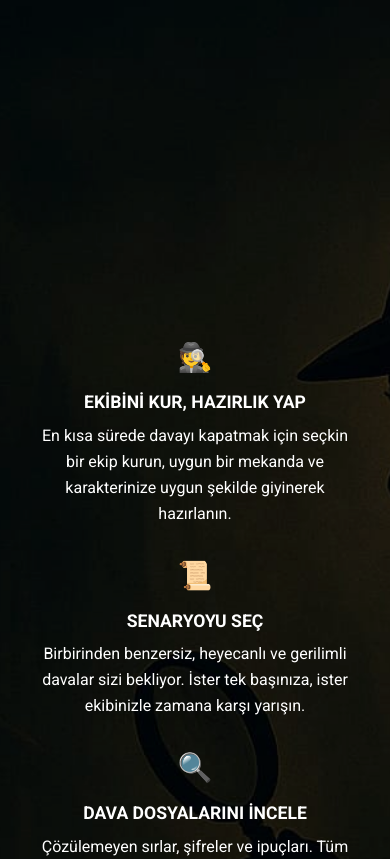
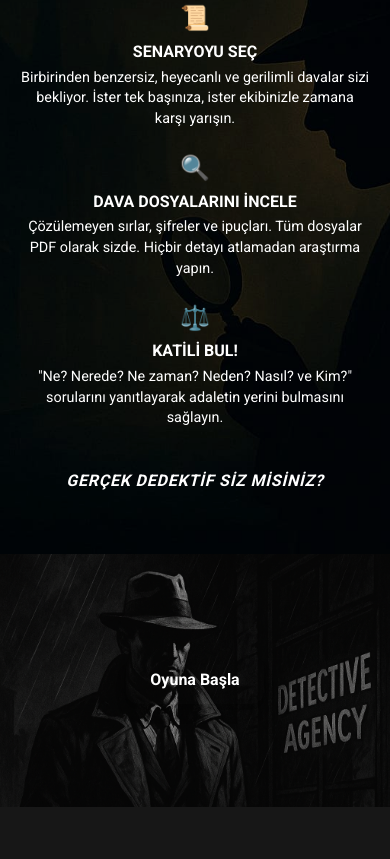
Before and after one commit to mustafatoptss/MySteria, a React (Vite) app: page / in a window 390 px wide. Shown: the part 944-1803 px from the top of the page. Built offline with nearby package versions, Linux system fonts and the light colour scheme; no server answers.

Commit message:
responsive hatalar giderildi

```diff
--- a/src/components/Modal.jsx
+++ b/src/components/Modal.jsx
@@ -6,7 +6,7 @@ function Modal({ isOpen, onClose, children }) {
   return (
     <div
       onClick={onClose}
-      className="fixed inset-0 bg-black bg-opacity-70 flex justify-center items-center z-50"
+      className="fixed inset-0 bg-black bg-opacity-70 flex justify-center items-start pt-[80px] sm:pt-0 z-50"
     >
       <div
         onClick={(e) => e.stopPropagation()}
--- a/src/components/SecondScreen.css
+++ b/src/components/SecondScreen.css
@@ -1,89 +1,78 @@
 @layer utilities {
-  .secondscreen-container {
-    position: relative;
-  }
-
-  .secondscreen-left {
-    background: linear-gradient(to right, #000000, #111111);
-  }
-
-  .secondscreen-bottom {
-    position: relative;
-  }
-
-  /* Mobil görünüm ayarları */
   @media screen and (max-width: 767px) {
     .secondscreen-container {
       flex-direction: column;
+      height: auto;
+      min-height: 100vh;
+      overflow-y: auto;
     }
 
-    /* Üst kısımda iki yarım ekran yerine tam ekran yapılır */
-    .secondscreen-container > .flex {
+    .secondscreen-top {
       flex-direction: column;
       height: auto;
     }
 
-    /* Sol üst alan (metin kısmı) */
-    .secondscreen-left,
-    .secondscreen-container > .flex > div:first-child {
-      width: 100%;
-      padding: 2rem 1rem;
-      min-height: 30vh;
-      order: 1;
-    }
-
-    /* Sağ üst alan (4 madde) */
-    .secondscreen-right,
-    .secondscreen-container > .flex > div:nth-child(2) {
-      width: 100%;
-      padding: 1.4rem 1rem;
-      min-height: 60vh;
+    .secondscreen-right {
+      height: auto !important;
+      min-height: 50vh;
+      max-height: none;
+      padding: 1rem 0.5rem;
       order: 2;
     }
 
-    /* Alt buton alanı */
-    .secondscreen-bottom,
-    .secondscreen-container > div:last-child {
-      width: 100%;
-      height: auto;
-      padding: 2rem 1rem;
-      display: flex;
-      align-items: center;
-      justify-content: center;
-      order: 3;
+    .secondscreen-right .relative {
+      height: 100% !important;
+      padding: 0.5rem;
     }
 
-    /* Buton boyutu */
-    .secondscreen-bottom button {
-      font-size: 1.25rem;
-      padding: 0.75rem 1.5rem;
+    .secondscreen-right .space-y-4 {
+      padding: 0.25rem;
+      gap: 1.5rem;
     }
 
-    /* Yazı boyutları */
-    .secondscreen-left h1,
-    .secondscreen-container h1 {
-      font-size: 2rem;
+    .secondscreen-right .flex.flex-col.items-center {
+      transform: scale(1);
+      margin-bottom: 1.5rem;
     }
 
-    .secondscreen-left p,
-    .secondscreen-container p {
+    /* Metin boyutları */
+    .secondscreen-container h1 {
+      font-size: 1.8rem;
+    }
+
+    .secondscreen-container h2 {
       font-size: 1.1rem;
     }
 
-    .secondscreen-container h2 {
-      font-size: 1.25rem;
+    .secondscreen-container p {
+      font-size: 0.9rem;
+      line-height: 1.3rem;
     }
 
     .secondscreen-container .text-3xl {
-      font-size: 1.75rem;
+      font-size: 1.5rem;
+    }
+
+    .secondscreen-container .text-2xl {
+      font-size: 1.2rem;
     }
 
     .secondscreen-container .text-xl {
-      font-size: 1.1rem;
+      font-size: 1rem;
     }
 
     .secondscreen-container .text-base {
-      font-size: 1rem;
+      font-size: 0.9rem;
+    }
+
+    /* Alt kısım butonu */
+    .secondscreen-bottom {
+      height: auto;
+    }
+
+    .secondscreen-bottom button {
+      font-size: 1.1rem;
+      padding: 0.75rem 1.5rem;
     }
   }
 }
--- a/src/components/SecondScreen.jsx
+++ b/src/components/SecondScreen.jsx
@@ -11,11 +11,11 @@ function SecondScreen() {
   return (
     <div className="secondscreen-container flex flex-col h-screen bg-black text-white text-base">
       {/* ÜST: Üst bölümler (yarı yarıya) */}
-      <div className="flex flex-col md:flex-row h-1/2">
+      <div className="secondscreen-top flex flex-col md:flex-row md:h-1/2 h-auto">
         {/* Sol üst */}
         <div
           onClick={() => navigate('./game')}
-          className="w-full md:w-1/2 flex items-center justify-center px-6 cursor-pointer hover:scale-105 transition-transform duration-300 bg-black"
+          className="w-full md:w-1/2 flex items-center justify-center px-6 cursor-pointer hover:scale-105 transition-transform duration-300 bg-black py-8 md:py-0"
         >
           <div>
             <h1 className="text-center text-3xl font-bold mb-4 tracking-wide">
@@ -29,16 +29,16 @@ function SecondScreen() {
 
         {/* Sağ üst */}
         <div
-          className="w-full md:w-1/2 relative bg-cover bg-no-repeat bg-center"
+          className="secondscreen-right w-full md:w-1/2 relative bg-cover bg-no-repeat bg-center min-h-[50vh] md:min-h-full"
           style={{ backgroundImage: `url(${bg4})` }}
         >
           <div className="absolute inset-0 bg-black opacity-20"></div>
-          <div className="relative h-full flex flex-col items-center justify-center p-6">
-            <div className="space-y-8 max-w-2xl text-center">
+          <div className="relative flex flex-col items-center justify-center p-4 md:p-6 h-full">
+            <div className="space-y-4 md:space-y-8 max-w-2xl text-center">
               {/* Madde 1 */}
-              <div className="flex flex-col items-center transform transition-transform duration-300 hover:scale-105 hover:shadow-lg cursor-pointer mt-90">
-                <div className="text-3xl mb-4">🕵️</div>
-                <h2 className="text-xl font-bold mb-2">EKİBİNİ KUR, HAZIRLIK YAP</h2>
+              <div className="flex flex-col items-center transform transition-transform duration-300 hover:scale-105 hover:shadow-lg cursor-pointer mt-4 md:mt-0">
+                <div className="text-3xl mb-2 md:mb-4">🕵️</div>
+                <h2 className="text-xl font-bold mb-1 md:mb-2">EKİBİNİ KUR, HAZIRLIK YAP</h2>
                 <p className="text-base leading-relaxed">
                   En kısa sürede davayı kapatmak için seçkin bir ekip kurun, uygun bir
                   mekanda ve karakterinize uygun şekilde giyinerek hazırlanın.
@@ -47,8 +47,8 @@ function SecondScreen() {
 
               {/* Madde 2 */}
               <div className="flex flex-col items-center transform transition-transform duration-300 hover:scale-105 hover:shadow-lg cursor-pointer">
-                <div className="text-3xl mb-4">📜</div>
-                <h2 className="text-xl font-bold mb-2">SENARYOYU SEÇ</h2>
+                <div className="text-3xl mb-2 md:mb-4">📜</div>
+                <h2 className="text-xl font-bold mb-1 md:mb-2">SENARYOYU SEÇ</h2>
                 <p className="text-base leading-relaxed">
                   Birbirinden benzersiz, heyecanlı ve gerilimli davalar sizi bekliyor.
                   İster tek başınıza, ister ekibinizle zamana karşı yarışın.
@@ -57,8 +57,8 @@ function SecondScreen() {
 
               {/* Madde 3 */}
               <div className="flex flex-col items-center transform transition-transform duration-300 hover:scale-105 hover:shadow-lg cursor-pointer">
-                <div className="text-3xl mb-4">🔍</div>
-                <h2 className="text-xl font-bold mb-2">DAVA DOSYALARINI İNCELE</h2>
+                <div className="text-3xl mb-2 md:mb-4">🔍</div>
+                <h2 className="text-xl font-bold mb-1 md:mb-2">DAVA DOSYALARINI İNCELE</h2>
                 <p className="text-base leading-relaxed">
                   Çözülemeyen sırlar, şifreler ve ipuçları. Tüm dosyalar PDF olarak sizde.
                   Hiçbir detayı atlamadan araştırma yapın.
@@ -67,8 +67,8 @@ function SecondScreen() {
 
               {/* Madde 4 */}
               <div className="flex flex-col items-center transform transition-transform duration-300 hover:scale-105 hover:shadow-lg cursor-pointer">
-                <div className="text-3xl mb-4">⚖️</div>
-                <h2 className="text-xl font-bold mb-2">KATİLİ BUL!</h2>
+                <div className="text-3xl mb-2 md:mb-4">⚖️</div>
+                <h2 className="text-xl font-bold mb-1 md:mb-2">KATİLİ BUL!</h2>
                 <p className="text-base leading-relaxed">
                   "Ne? Nerede? Ne zaman? Neden? Nasıl? ve Kim?" sorularını yanıtlayarak adaletin
                   yerini bulmasını sağlayın.
@@ -76,7 +76,7 @@ function SecondScreen() {
               </div>
 
               {/* Çağrı cümlesi */}
-              <div className="pt-6">
+              <div className="pt-2 md:pt-6">
                 <p className="text-2xl italic font-bold tracking-wider">
                   GERÇEK DEDEKTİF SİZ MİSİNİZ?
                 </p>
@@ -87,15 +87,15 @@ function SecondScreen() {
       </div>
 
       {/* ALT: Sol alt - Görsel ve buton */}
-      <div className="flex h-1/2">
+      <div className="secondscreen-bottom flex h-auto md:h-1/2">
         <div
-          className="w-full md:w-1/2 bg-cover bg-center bg-no-repeat flex items-center justify-center hover:scale-105 transition-transform duration-300"
+          className="w-full md:w-1/2 bg-cover bg-center bg-no-repeat flex items-center justify-center hover:scale-105 transition-transform duration-300 min-h-[30vh] md:min-h-full"
           style={{
             backgroundImage: `url(${left})`,
           }}
         >
           <button
-            className="bg-transparent hover:bg-red-700 text-white text-2xl font-bold py-4 px-10 rounded-xl shadow-lg transition-colors duration-300"
+            className="bg-transparent hover:bg-red-700 text-white text-xl md:text-2xl font-bold py-3 px-8 md:py-4 md:px-10 rounded-xl shadow-lg transition-colors duration-300"
             onClick={() => navigate('/game')}
           >
             Oyuna Başla
```
